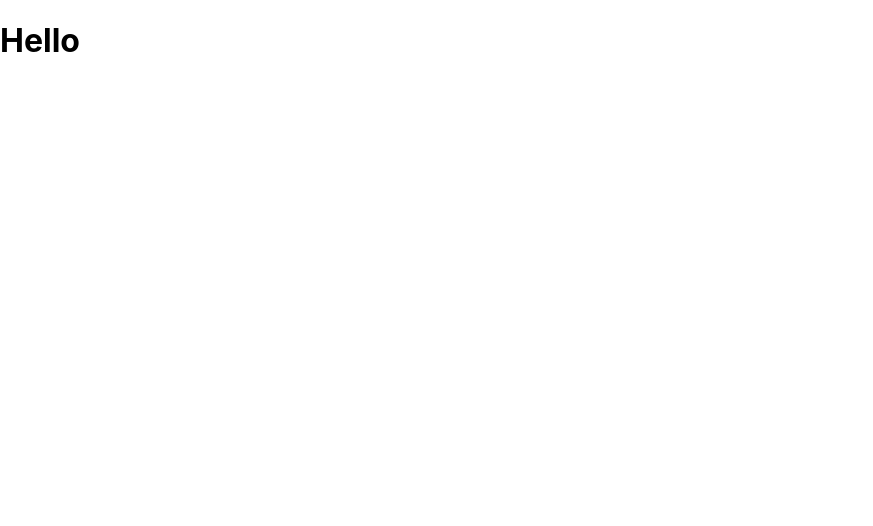
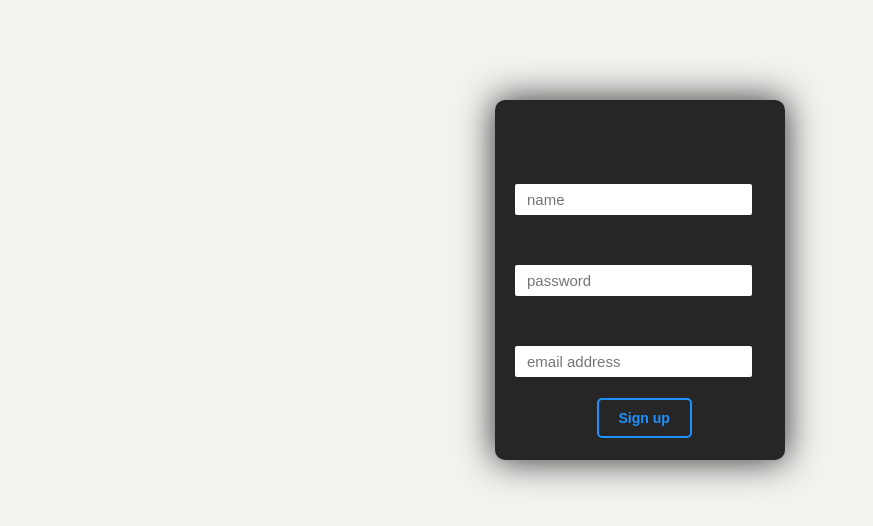
Before and after one commit to TashfeenRao/react-formik, a React (Create React App) app: page / in a window 1280 px wide. Shown: the top 526 px of the page, without its empty margins (0-873 px from the left). Built offline with nearby package versions, Linux system fonts and the light colour scheme.

Commit message:
added new layout for sign up, installed the formik

```diff
--- a/package.json
+++ b/package.json
@@ -6,6 +6,7 @@
     "@testing-library/jest-dom": "^5.14.1",
     "@testing-library/react": "^11.2.7",
     "@testing-library/user-event": "^12.8.3",
+    "formik": "^2.2.9",
     "react": "^17.0.2",
     "react-dom": "^17.0.2",
     "react-scripts": "4.0.3",
--- a/src/App.js
+++ b/src/App.js
@@ -1,8 +1,10 @@
+import Form from "./formik/Form";
+
 function App() {
   return (
-    <div>
-      <h1>Hello</h1>
-    </div>
+    <>
+      <Form />
+    </>
   );
 }
 
--- /dev/null
+++ b/src/formik/Form.js
@@ -0,0 +1,17 @@
+import React from "react";
+import "./form.css";
+
+export default function Form() {
+  return (
+    <div class='login-page'>
+      <div class='form'>
+        <form class='register-form'>
+          <input type='text' placeholder='name' />
+          <input type='password' placeholder='password' />
+          <input type='text' placeholder='email address' />
+          <button class='create'>Sign up</button>
+        </form>
+      </div>
+    </div>
+  );
+}
--- /dev/null
+++ b/src/formik/form.css
@@ -0,0 +1,166 @@
+body {
+  margin: 5px;
+  font-family: sans-serif;
+  background: #f3f2ef;
+}
+.create {
+  position: absolute;
+  left: 35%;
+  top: 80%;
+}
+.form {
+  background: #262626;
+  margin: 100px auto;
+  display: flex;
+  justify-content: center;
+  align-items: center;
+  flex-direction: column;
+  max-width: 250px;
+  min-height: 300px;
+  max-height: auto;
+  padding: 30px 20px;
+  border-radius: 10px;
+  position: relative;
+  overflow: hidden;
+  box-shadow: 0px 0px 35px 1px #333;
+}
+.top-bar {
+  position: absolute;
+  border-radius: 10px 10px 0px 0px;
+  max-width: 100%;
+  height: 60px;
+  display: flex;
+  justify-content: center;
+  align-items: center;
+  background: #313131;
+  top: 0px;
+  left: 0px;
+  right: 0px;
+  font-weight: bolder;
+  color: white;
+  user-select: none;
+  font-size: 23px;
+}
+input {
+  width: 85%;
+  padding: 5px 10px;
+  outline: none;
+  border: 2px solid transparent;
+  margin: 25px 0px;
+  font-size: 15px;
+  border-radius: 2px;
+}
+button {
+  border: 2px solid dodgerblue;
+  padding: 10px 20px;
+  text-align: center;
+  background: none;
+  outline: none;
+  user-select: none;
+  font-weight: bolder;
+  font-size: 14px;
+  color: dodgerblue;
+  border-radius: 5px;
+  cursor: pointer;
+  margin-top: 10px;
+  transition: all 0.3s;
+}
+button:hover {
+  background: dodgerblue;
+  color: white;
+}
+.form p {
+  color: gray;
+  position: absolute;
+  bottom: 13px;
+  font-size: 11px;
+  cursor: pointer;
+  text-align: center;
+}
+.form p:hover {
+  color: #fff;
+}
+.name-label::after {
+  color: #333;
+  position: absolute;
+  content: "Enter your username";
+  left: 13%;
+  width: 85%;
+  top: 29%;
+  cursor: text;
+  font-size: 15px;
+  transition: all 0.3s;
+}
+.pass-label::after {
+  color: #333;
+  position: absolute;
+  content: "Enter your password";
+  left: 13%;
+  width: 85%;
+  top: 52%;
+  cursor: text;
+  font-size: 15px;
+  transition: all 0.3s;
+}
+#username:focus + .name-label::after {
+  top: 21%;
+  left: 10%;
+  color: #ddd;
+  cursor: default;
+  font-size: 14px;
+}
+#username:valid + .name-label::after {
+  color: dodgerblue;
+  content: "Username";
+  cursor: default;
+  top: 21%;
+  left: 10%;
+  font-size: 14px;
+}
+#password:focus + .pass-label::after {
+  top: 44%;
+  left: 10%;
+  color: #ddd;
+  cursor: default;
+  font-size: 14px;
+}
+#password:valid + .pass-label::after {
+  color: dodgerblue;
+  content: "Password";
+  cursor: default;
+  top: 44%;
+  left: 10%;
+  font-size: 14px;
+}
+
+.info {
+  max-width: 350px;
+  border-radius: 5px;
+  height: 50px;
+  margin: 20px auto;
+  background: #38a836;
+  position: fixed;
+  top: 0px;
+  left: 200%;
+  right: 0px;
+  display: flex;
+  justify-content: center;
+  user-select: none;
+  align-items: center;
+  font-weight: bolder;
+  color: #ececec;
+  font-size: 18px;
+  transition: all 0.6s;
+}
+.info a {
+  position: absolute;
+  right: 5px;
+  top: 0px;
+  transform: rotate(-45deg);
+  font-size: 22px;
+  cursor: pointer;
+  color: #3333;
+}
+.info a:hover {
+  color: #fff;
+}
```
Also changed, not shown: 1 other file (tests, documents, lock files or other folders).
